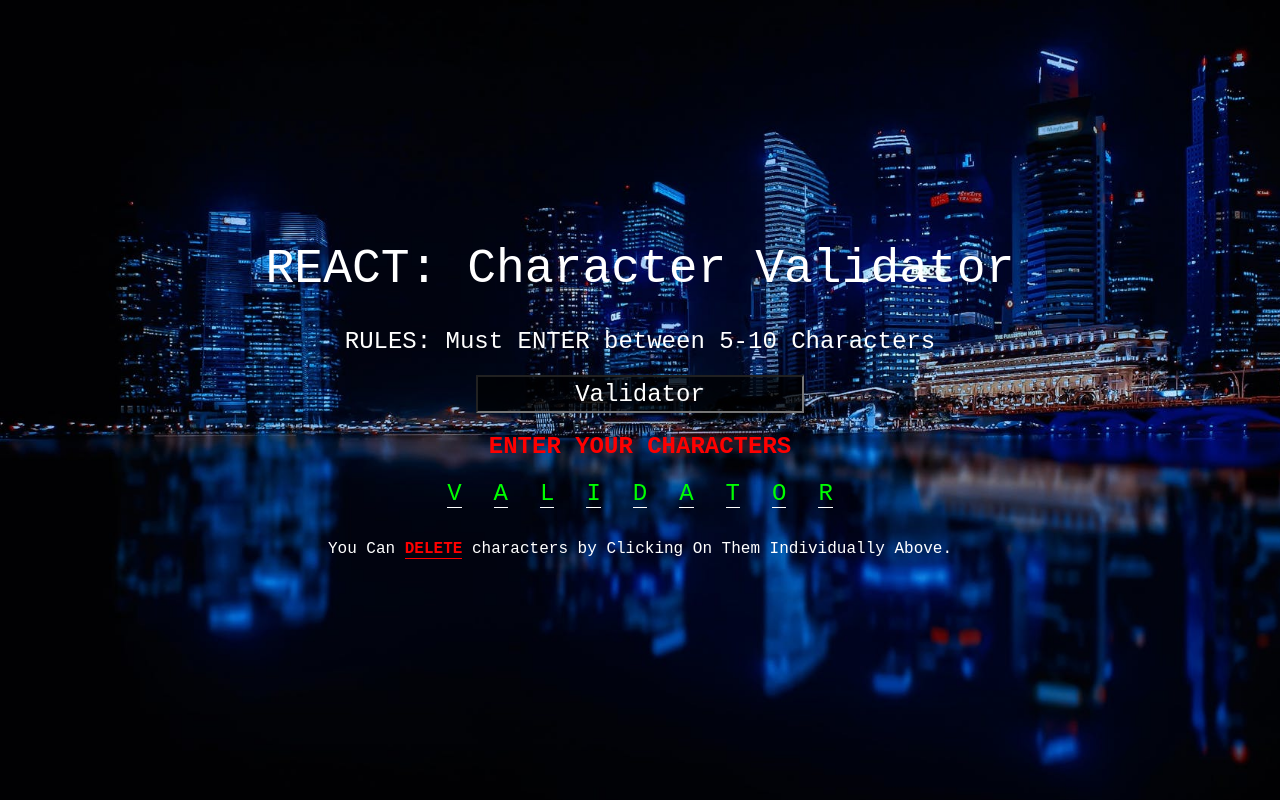
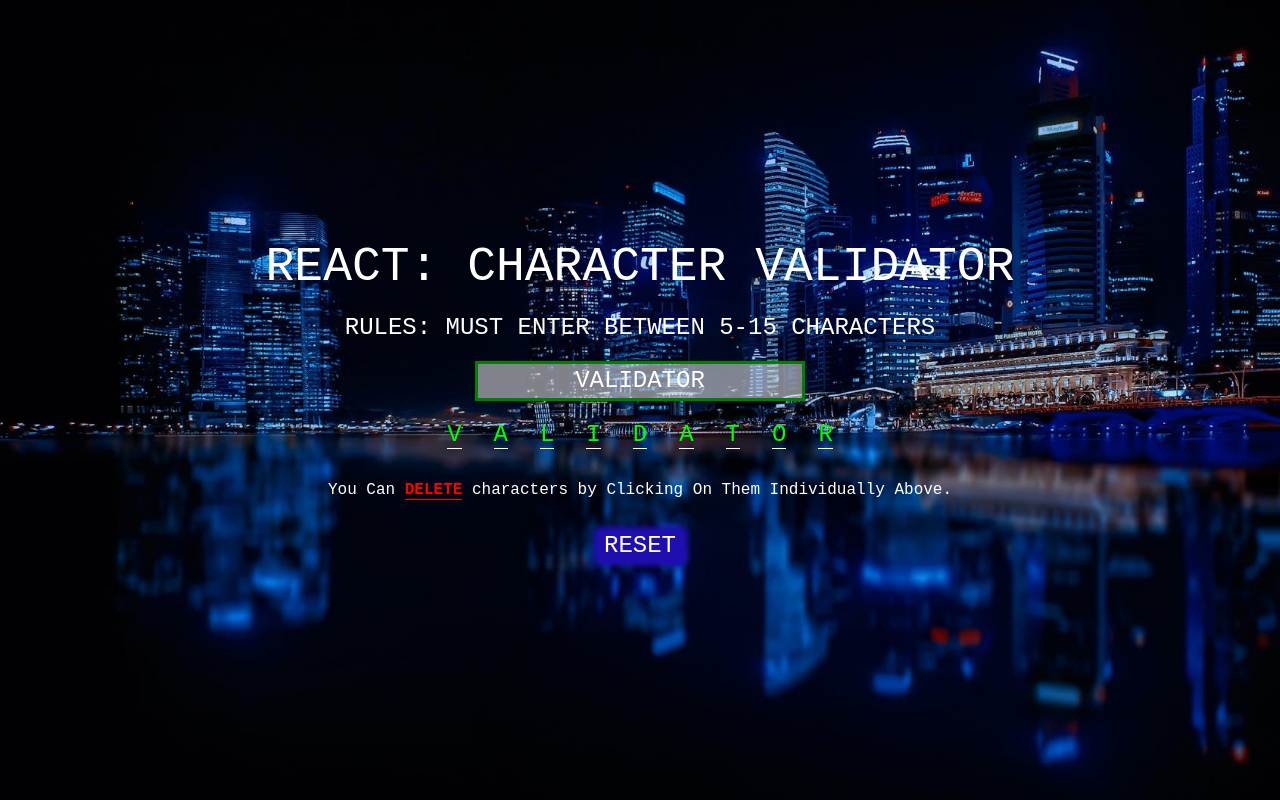
Before and after one commit to DCasely/REACT-Character-Validator, a React (Create React App) app: page / in a window 1280 px wide. Built offline with nearby package versions, Linux system fonts and the light colour scheme.

Commit message:
improved functionality and added some more styling

```diff
--- a/public/index.html
+++ b/public/index.html
@@ -24,7 +24,7 @@
       work correctly both with client-side routing and a non-root public URL.
       Learn how to configure a non-root public URL by running `npm run build`.
     -->
-    <title>React: List and Conditionals</title>
+    <title>React: Char Validator</title>
   </head>
   <body>
     <noscript>You need to enable JavaScript to run this app.</noscript>
--- a/src/App.js
+++ b/src/App.js
@@ -4,42 +4,48 @@ import CharInput from './CharInput/CharInput';
 import ValidateLength from './ValidateLength/ValidateLength';
 import CharComponent from './CharComponent/CharComponent';
 import DeleteInstructions from './DeleteInstructions/DeleteInstructions';
+import ResetButton from './ResetButton/ResetButton';
 import './App.css';
 
 function App() {
-  const [characterList, setCharacterList] = useState([
-    'V',
-    'a',
-    'l',
-    'i',
-    'd',
-    'a',
-    't',
-    'o',
-    'r',
-  ]);
+  const initialInput = 'validator';
+  const [characterList, setCharacterList] = useState(initialInput.split(''));
 
   const [count, setCount] = useState(characterList.length);
 
   function countLetters(e) {
     const characterInput = e.target.value;
-    const characterCount = e.target.value.length;
-
+    const characterCount = characterInput.length;
+    setCharacterList(characterInput.split(''));
     setCount(characterCount);
-    setCharacterList(characterInput.split(''));
   }
 
   function removeCharacter(index) {
     setCharacterList(characterList.filter((character, idx) => idx !== index));
   }
 
-  // CHARACTERS LESS THAN 5 OR MORE THAN 10
+  function deleteAll() {
+    setCharacterList([]);
+    setCount(0);
+  }
+
+  function resetValidator() {
+    setCharacterList(initialInput.split(''));
+    setCount(initialInput.split(''));
+  }
+
+  // VALIDATE MESSAGE
+  const min = 5;
+  const max = 15;
   let validateMessage = '';
 
-  if (count < 5) {
-    validateMessage = 'Must Have More 5 Characters';
-  } else if (count > 10) {
-    validateMessage = 'Must Have Less Than 10 Characters';
+  if (count < min) {
+    // setValidateMessage('Must Have More 5 Characters');
+    validateMessage = 'Must Have Atleast 5 Characters';
+  } else if (count >= min && count <= max) {
+    validateMessage = '';
+  } else if (count > max) {
+    validateMessage = 'Must Have Less Than 16 Characters';
   }
 
   return (
@@ -48,9 +54,7 @@ function App() {
 
       <CharInput getInput={countLetters} characters={characterList.join('')} />
 
-      <ValidateLength
-        validate={validateMessage ? validateMessage : 'ENTER YOUR CHARACTERS'}
-      />
+      <ValidateLength validate={validateMessage} />
 
       <div className="CharComp-Container">
         {characterList.map((character, index) => (
@@ -63,7 +67,9 @@ function App() {
         ))}
       </div>
 
-      <DeleteInstructions />
+      <DeleteInstructions deleteAll={deleteAll} />
+
+      <ResetButton reset={resetValidator} />
     </div>
   );
 }
--- a/src/CharInput/CharInput.css
+++ b/src/CharInput/CharInput.css
@@ -5,8 +5,9 @@
   height: 2rem;
   font-family: 'Courier New', Courier, monospace;
   font-size: 1.5rem;
-
   text-align: center;
-  background-color: rgba(0, 0, 0, 0.75);
+  text-transform: uppercase;
+  background-color: rgba(255, 255, 255, 0.5);
+  border: 3px solid green;
   color: #fff;
 }
--- a/src/DeleteInstructions/DeleteInstuctions.css
+++ b/src/DeleteInstructions/DeleteInstructions.css
@@ -9,3 +9,7 @@
   font-weight: 700;
   border-bottom: 1px solid red;
 }
+
+.DeleteInstructions span {
+  cursor: pointer;
+}
--- a/src/DeleteInstructions/DeleteInstructions.js
+++ b/src/DeleteInstructions/DeleteInstructions.js
@@ -1,11 +1,11 @@
 import React from 'react';
-import './DeleteInstuctions.css';
+import './DeleteInstructions.css';
 
-function DeleteInstructions() {
+function DeleteInstructions(props) {
   return (
     <p className="DeleteInstructions">
-      You Can <span>DELETE</span> characters by Clicking On Them Individually
-      Above.
+      You Can <span onClick={props.deleteAll}>DELETE</span> characters by
+      Clicking On Them Individually Above.
     </p>
   );
 }
--- a/src/Header/Header.css
+++ b/src/Header/Header.css
@@ -4,10 +4,13 @@
 
 .Header h1 {
   font-size: 3rem;
-  font-weight: 400;
+  font-weight: 500;
+  text-transform: uppercase;
+  margin: 0;
 }
 
 .Header h2 {
   font-size: 1.5rem;
-  font-weight: 400;
+  font-weight: 500;
+  text-transform: uppercase;
 }
--- a/src/Header/Header.js
+++ b/src/Header/Header.js
@@ -5,7 +5,7 @@ function Header() {
   return (
     <div className="Header">
       <h1>REACT: Character Validator</h1>
-      <h2>RULES: Must ENTER between 5-10 Characters</h2>
+      <h2>RULES: Must ENTER between 5-15 Characters</h2>
     </div>
   );
 }
--- /dev/null
+++ b/src/ResetButton/ResetButton.css
@@ -0,0 +1,25 @@
+.ResetButton {
+  display: block;
+  margin: auto;
+  font-size: 1.5rem;
+  font-family: 'Courier New', Courier, monospace;
+  text-transform: uppercase;
+  box-shadow: 1px 1px 5px 5px rgb(31, 15, 175);
+  background-color: rgb(31, 15, 175);
+  border: none;
+  border-radius: 3px;
+  color: #fff;
+}
+
+.ResetButton:hover {
+  transform: scale(1.1);
+  cursor: pointer;
+}
+
+.ResetButton:active {
+  transform: scale(1);
+}
+
+.ResetButton:focus {
+  outline: none;
+}
--- /dev/null
+++ b/src/ResetButton/ResetButton.js
@@ -0,0 +1,12 @@
+import React from 'react';
+import './ResetButton.css';
+
+function ResetButton(props) {
+  return (
+    <button onClick={props.reset} className="ResetButton">
+      Reset
+    </button>
+  );
+}
+
+export default ResetButton;
```
